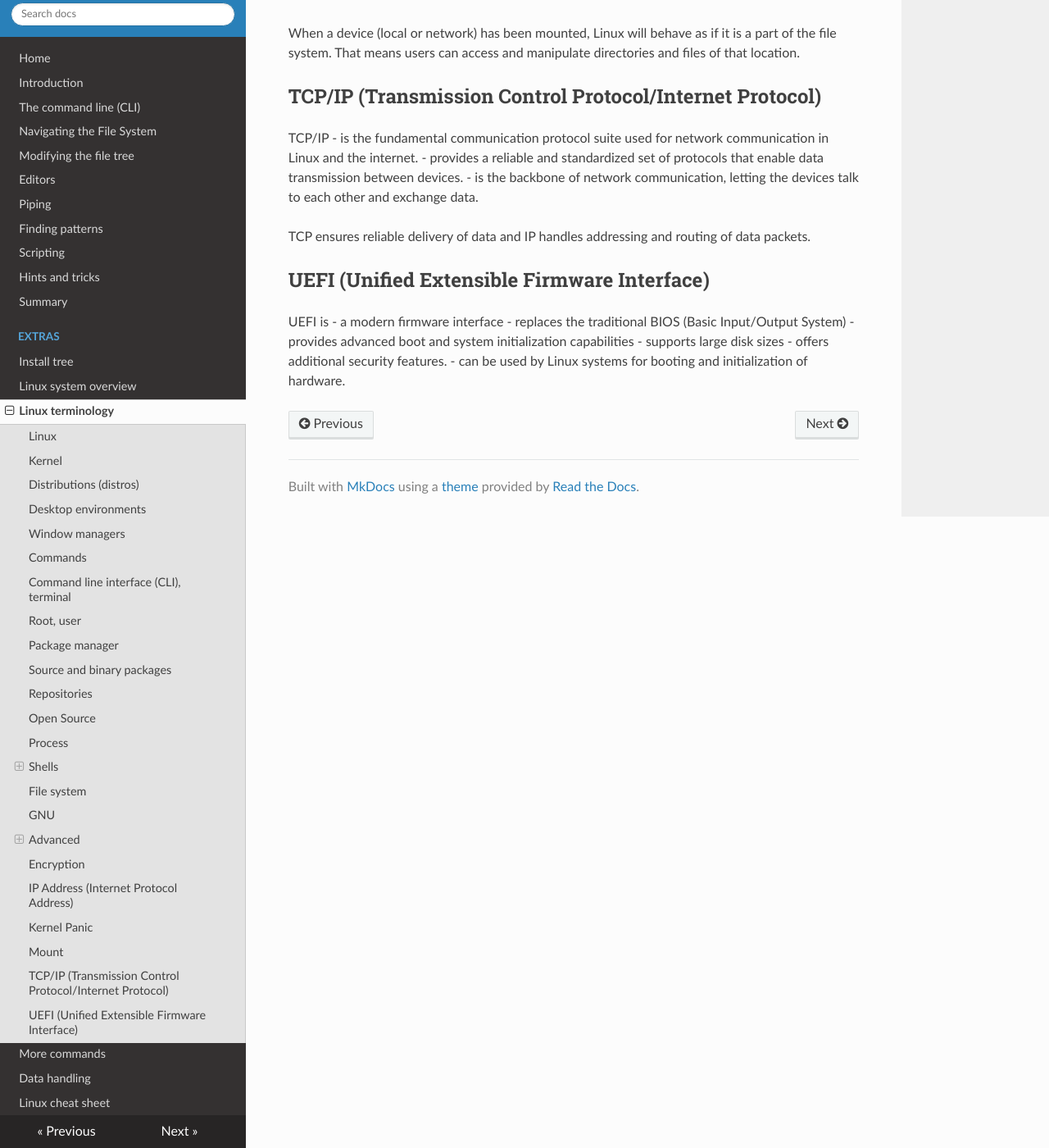
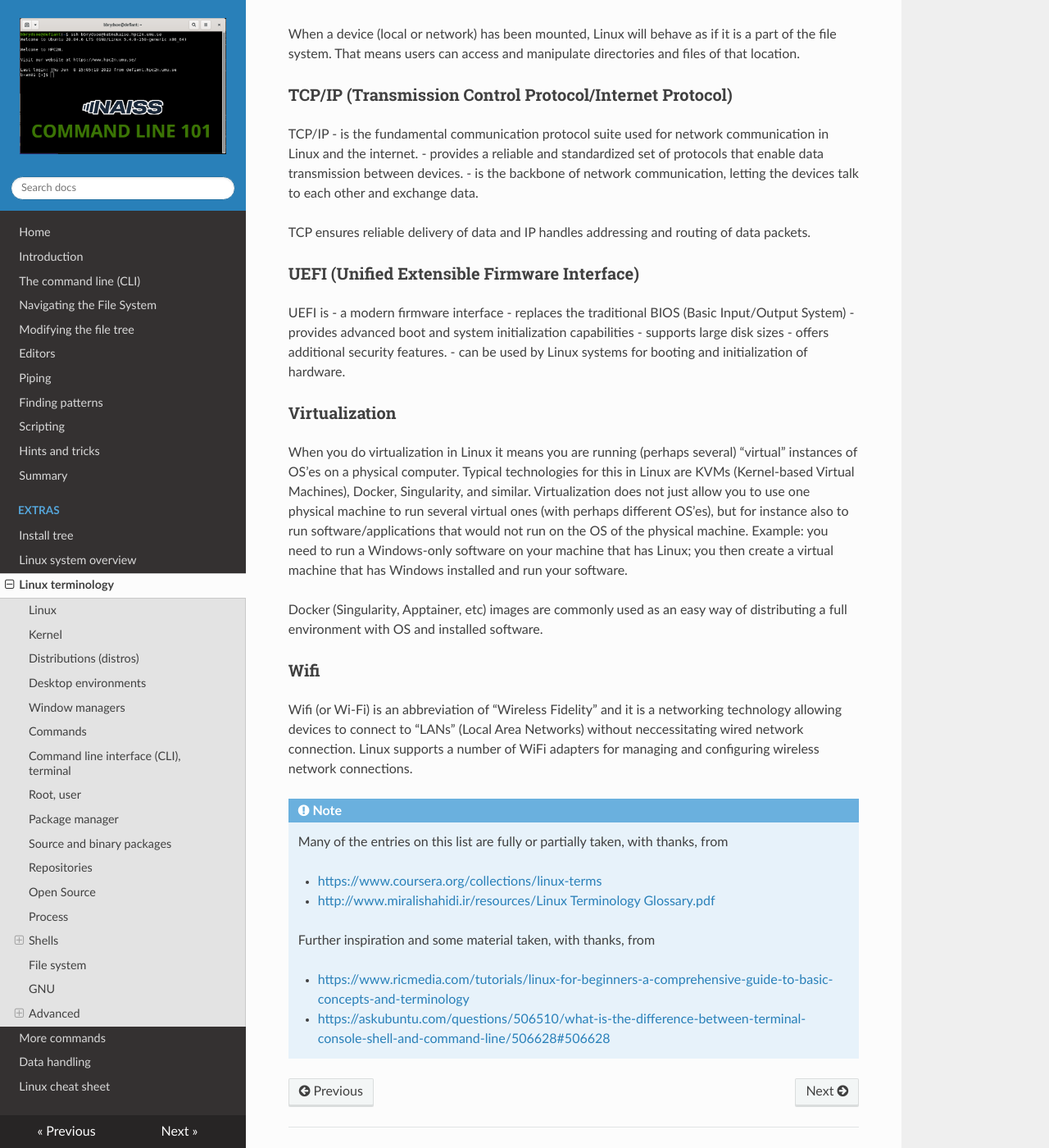
Before and after one commit to hpc2n/linux-command-line-101, an MkDocs documentation site: the page built from docs/linux-terminology.md, in a window 1280 px wide and 1400 px high, scrolled down 10336 px. Shown: the whole window at 82% size. Built offline with MkDocs 1.6.1, drawn with Linux system fonts in a browser that asks for light colours; nearby versions of some CDN libraries.

Commit message:
Broken link fixed. Iffy Linux terminology file replaced with the one from the Linux intro course

```diff
--- a/docs/linux-terminology.md
+++ b/docs/linux-terminology.md
@@ -255,6 +255,8 @@
 
 The Linux kernel is licensed under GNU's GPL (General Public License) and is thus known as GNU/Linux. Any operating system developed using the open-source GNU tools and the Linux kernel falls under the category of Linux distributions.
 
+---
+
 ## Advanced
 
 There are many other terms which you may come across when reading about Linux. These are a few of them.
@@ -273,13 +275,13 @@
 
 GRUB is one of the most used bootloaders, including when dual-booting Windows with Linux. Other examples include LILO, BURG, and Syslinux.
 
-## Encryption
+### Encryption
 
 Encryption scrambles data into a secure and unreadable form so it can only be accessed by authorized parties.
 
 Linux provides encryption to secure data, both during transmission and on the system. This is done through encrypted file systems, disk encryption, and network encryption.
 
-## IP Address (Internet Protocol Address)
+### IP Address (Internet Protocol Address)
 
 (Much of this section was taken from Wikipedia)
 
@@ -299,7 +301,7 @@
 - The Internet Protocol Version 6 (IPv6) was developed in 1995. IPv6 technology was in various testing stages until the mid-2000s when commercial production deployment commenced.
     - In IPv6, the address size was increased from 32 bits in IPv4 to 128 bits, thus providing up to 2128 (approximately 3.403×1038) addresses. This is deemed sufficient for the foreseeable future.
 
-## Kernel Panic
+### Kernel Panic
 
 Kernel Panic is a critical error condition in the Linux kernel. When this happens it cannot continue operating safely. The reason for it happening is usually severe software or hardware issues, such as: a corrupted kernel, hardware failure, or incompatible drivers.
 
@@ -307,13 +309,13 @@
 
 Kernel panics happen quite rarely, but are something that gives cause for concernt and needs to be investigated so the cause can be found and resolved.
 
-## Mount
+### Mount
 
 Mounting means to attach a file system to a specific directory location in the Linux file hierarchy. This causes the contents of the file system to become accessible to the operating system and the users.
 
 When a device (local or network) has been mounted, Linux will behave as if it is a part of the file system. That means users can access and manipulate directories and files of that location.
 
-## TCP/IP (Transmission Control Protocol/Internet Protocol)
+### TCP/IP (Transmission Control Protocol/Internet Protocol)
 
 TCP/IP
 - is the fundamental communication protocol suite used for network communication in Linux and the internet.
@@ -322,7 +324,7 @@
 
 TCP ensures reliable delivery of data and IP handles addressing and routing of data packets.
 
-## UEFI (Unified Extensible Firmware Interface)
+### UEFI (Unified Extensible Firmware Interface)
 
 UEFI is
 - a modern firmware interface
@@ -331,3 +333,25 @@
 - supports large disk sizes
 - offers additional security features.
 - can be used by Linux systems for booting and initialization of hardware.
+
+### Virtualization
+
+When you do virtualization in Linux it means you are running (perhaps several) "virtual" instances of OS'es on a physical computer. Typical technologies for this in Linux are KVMs (Kernel-based Virtual Machines), Docker, Singularity, and similar. Virtualization does not just allow you to use one physical machine to run several virtual ones (with perhaps different OS'es), but for instance also to run software/applications that would not run on the OS of the physical machine. Example: you need to run a Windows-only software on your machine that has Linux; you then create a virtual machine that has Windows installed and run your software.
+
+Docker (Singularity, Apptainer, etc) images are commonly used as an easy way of distributing a full environment with OS and installed software.
+
+### Wifi
+
+Wifi (or Wi-Fi) is an abbreviation of "Wireless Fidelity" and it is a networking technology allowing devices to connect to "LANs" (Local Area Networks) without neccessitating wired network connection. Linux supports a number of WiFi adapters for managing and configuring wireless network connections.
+
+!!! note
+
+    Many of the entries on this list are fully or partially taken, with thanks, from
+
+    - <a href="https://www.coursera.org/collections/linux-terms" target="_blank">https://www.coursera.org/collections/linux-terms</a>
+    - <a href="http://www.miralishahidi.ir/resources/Linux Terminology Glossary.pdf" target="_blank">http://www.miralishahidi.ir/resources/Linux Terminology Glossary.pdf</a>
+
+    Further inspiration and some material taken, with thanks, from
+
+    - <a href="https://www.ricmedia.com/tutorials/linux-for-beginners-a-comprehensive-guide-to-basic-concepts-and-terminology" target="_blank">https://www.ricmedia.com/tutorials/linux-for-beginners-a-comprehensive-guide-to-basic-concepts-and-terminology</a>
+    - <a href="https://askubuntu.com/questions/506510/what-is-the-difference-between-terminal-console-shell-and-command-line/506628#506628" target="_blank">https://askubuntu.com/questions/506510/what-is-the-difference-between-terminal-console-shell-and-command-line/506628#506628</a>
```
Also changed, not shown: docs/connections.md (+1 -1 lines).
